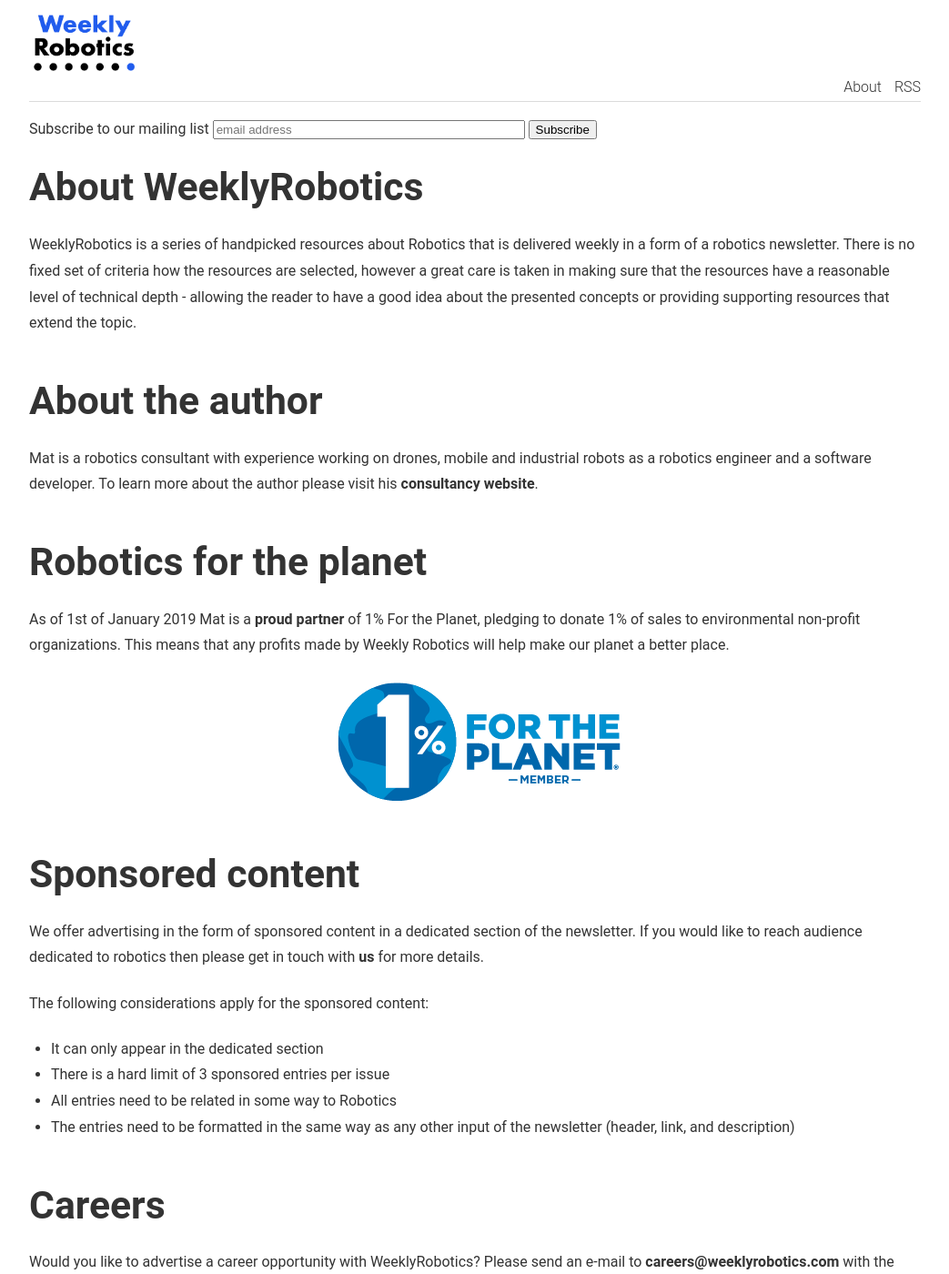
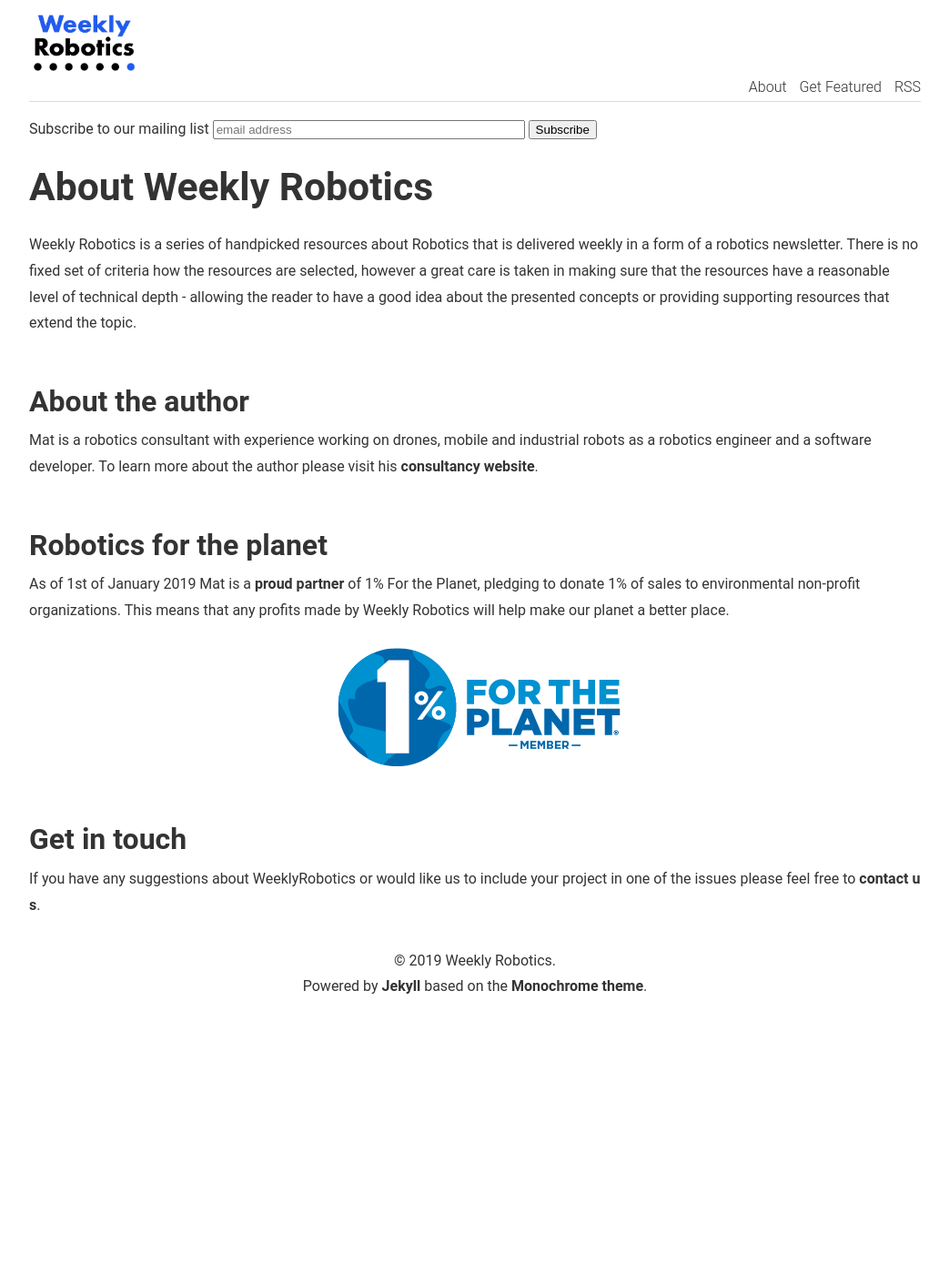
Before and after one commit to msadowski/weeklyrobotics, a Jekyll site: the page built from About.md, in a window 1280 px wide and 1400 px high. Shown: the whole window at 91% size, without its empty margins (118-1161 px from the left). Built offline with Jekyll 4.4.1, drawn with Linux system fonts in a browser that asks for light colours; comment, search, counter and statistics services are not loaded; some of the changed text lies outside the part shown.

Commit message:
Add Get Featured page

```diff
--- a/About.md
+++ b/About.md
@@ -1,45 +1,23 @@
 ---
 layout: page
 title: About
-description: Information about WeeklyRobotics and the author.
+description: Information about Weekly Robotics and the author.
 ---
 
-# About WeeklyRobotics
+# About Weekly Robotics
 
-WeeklyRobotics is a series of handpicked resources about Robotics that is delivered weekly in a form of a robotics newsletter. There is no fixed set of criteria how the resources are selected, however a great care is taken in making sure that the resources have a reasonable level of technical depth - allowing the reader to have a good idea about the presented concepts or providing supporting resources that extend the topic.
+Weekly Robotics is a series of handpicked resources about Robotics that is delivered weekly in a form of a robotics newsletter. There is no fixed set of criteria how the resources are selected, however a great care is taken in making sure that the resources have a reasonable level of technical depth - allowing the reader to have a good idea about the presented concepts or providing supporting resources that extend the topic.
 
-# About the author
+## About the author
 
 Mat is a robotics consultant with experience working on drones, mobile and industrial robots as a robotics engineer and a software developer. To learn more about the author please visit his [consultancy website](http://msadowski.ch/).
 
-# Robotics for the planet
+## Robotics for the planet
 
 As of 1st of January 2019 Mat is a [proud partner](https://www.onepercentfortheplanet.org/who-we-are/business-directory/record/0012I00001t4mtBQAQ) of 1% For the Planet, pledging to donate 1% of sales to environmental non-profit organizations. This means that any profits made by Weekly Robotics will help make our planet a better place.
 
 ![Test](/img/Member_Logo.png "1% For The Planet Logo")
 
-# Sponsored content
-
-We offer advertising in the form of sponsored content in a dedicated section of the newsletter. If you would like to reach audience dedicated to robotics then please get in touch with [us](mailto:contact@weeklyrobotics.com) for more details.
-
-The following considerations apply for the sponsored content:
-* It can only appear in the dedicated section
-* There is a hard limit of 3 sponsored entries per issue
-* All entries need to be related in some way to Robotics
-* The entries need to be formatted in the same way as any other input of the newsletter (header, link, and description)
-
-# Careers
-
-Would you like to advertise a career opportunity with WeeklyRobotics? Please send an e-mail to **careers@weeklyrobotics.com** with the following information:
-
-* Company name
-* Short company profile (one sentence)
-* City and a country (also a state for the US) where the position is placed
-* Advertised position (Use "various positions" if more than one position is to be advertised)
-* A link to the career opening description
-
-Please note that being featured in the careers section is **free of charge**!
-
-# Get in touch
+## Get in touch
 
 If you have any suggestions about WeeklyRobotics or would like us to include your project in one of the issues please feel free to [contact us](mailto:contact@weeklyrobotics.com).
```
Also changed, not shown: GetFeatured.md (added, +40 -0 lines).
